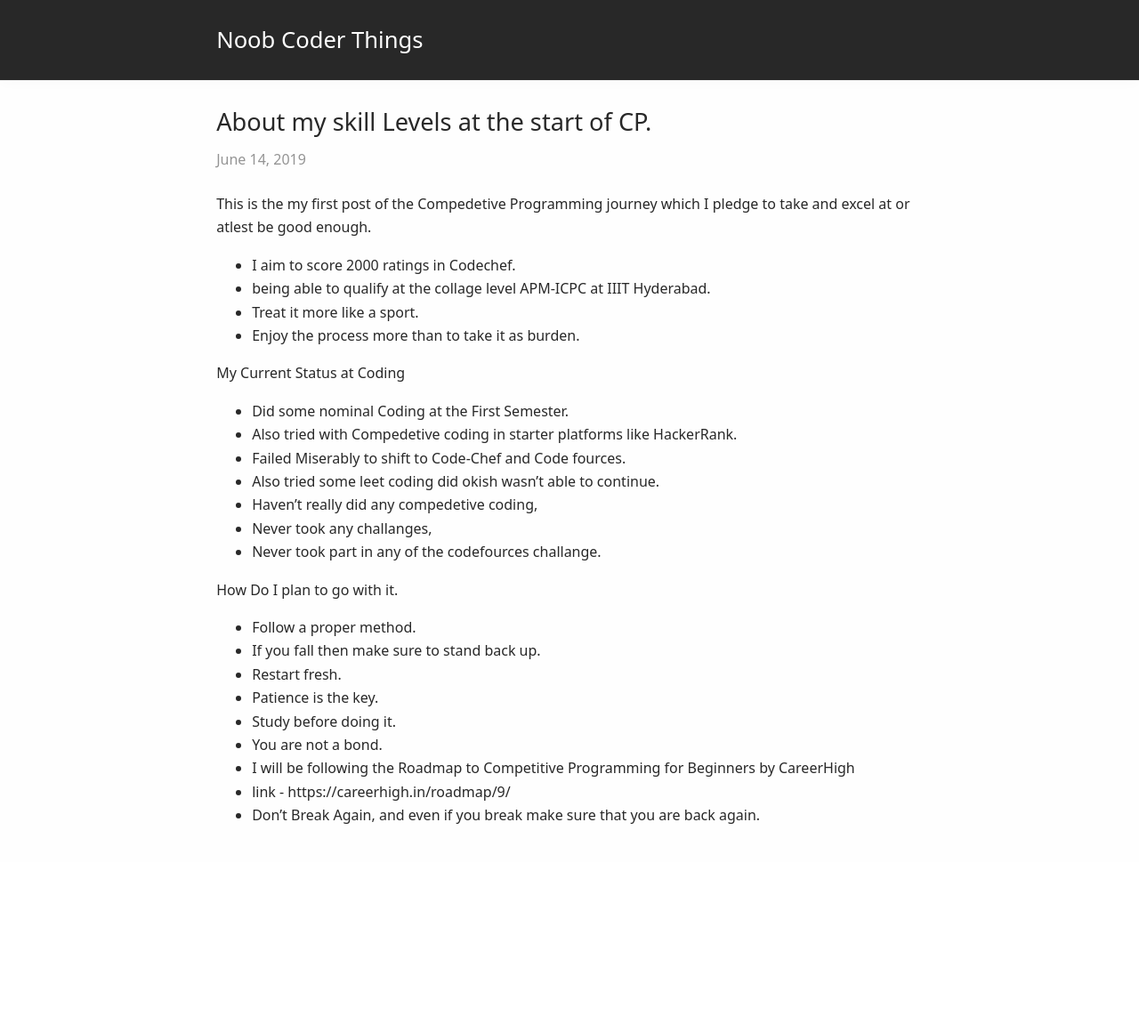
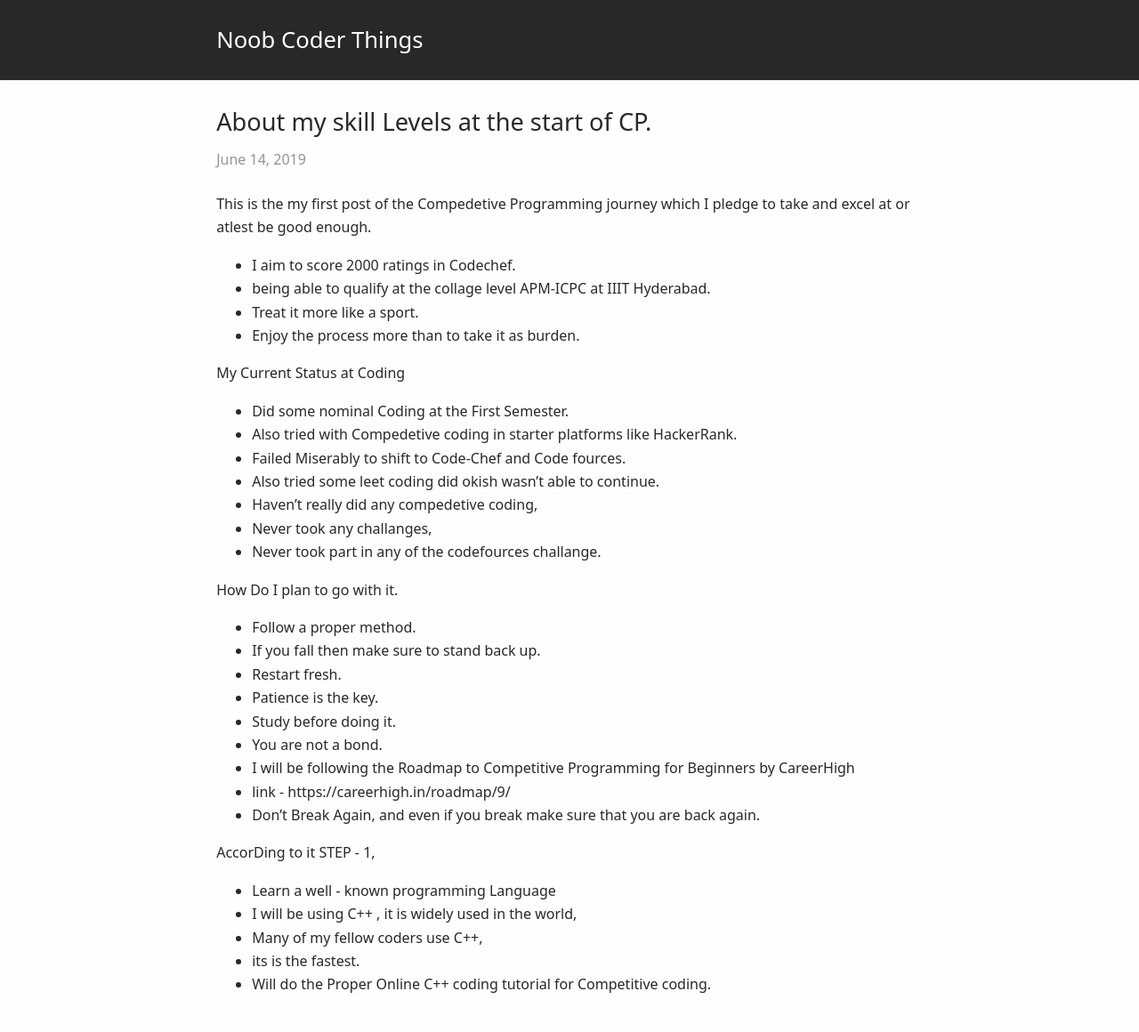
Before and after one commit to AnuragSahu/Noob_coder_things, a Jekyll site: the page built from _posts/2019-06-14-First-Day-Starting.md, in a window 1280 px wide. Shown: the whole page at 89% size. Built offline with Jekyll 4.4.1, drawn with Linux system fonts in a browser that asks for light colours; our own code applies the rules of GitHub Pages for plain Markdown files; before the commit the page ends 969 px from its top, so only the background shows below that.

Commit message:
Added Resources

```diff
--- a/_posts/2019-06-14-First-Day-Starting.md
+++ b/_posts/2019-06-14-First-Day-Starting.md
@@ -28,3 +28,10 @@ How Do I plan to go with it.
 - I will be following the Roadmap to Competitive Programming for Beginners by CareerHigh
 - link - https://careerhigh.in/roadmap/9/
 - Don't Break Again, and even if you break make sure that you are back again.
+
+AccorDing to it STEP - 1,
+- Learn a well - known programming Language
+- I will be using C++ , it is widely used in the world,
+- Many of my fellow coders use C++,
+- its is the fastest.
+- Will do the Proper Online C++ coding tutorial for Competitive coding.
```
